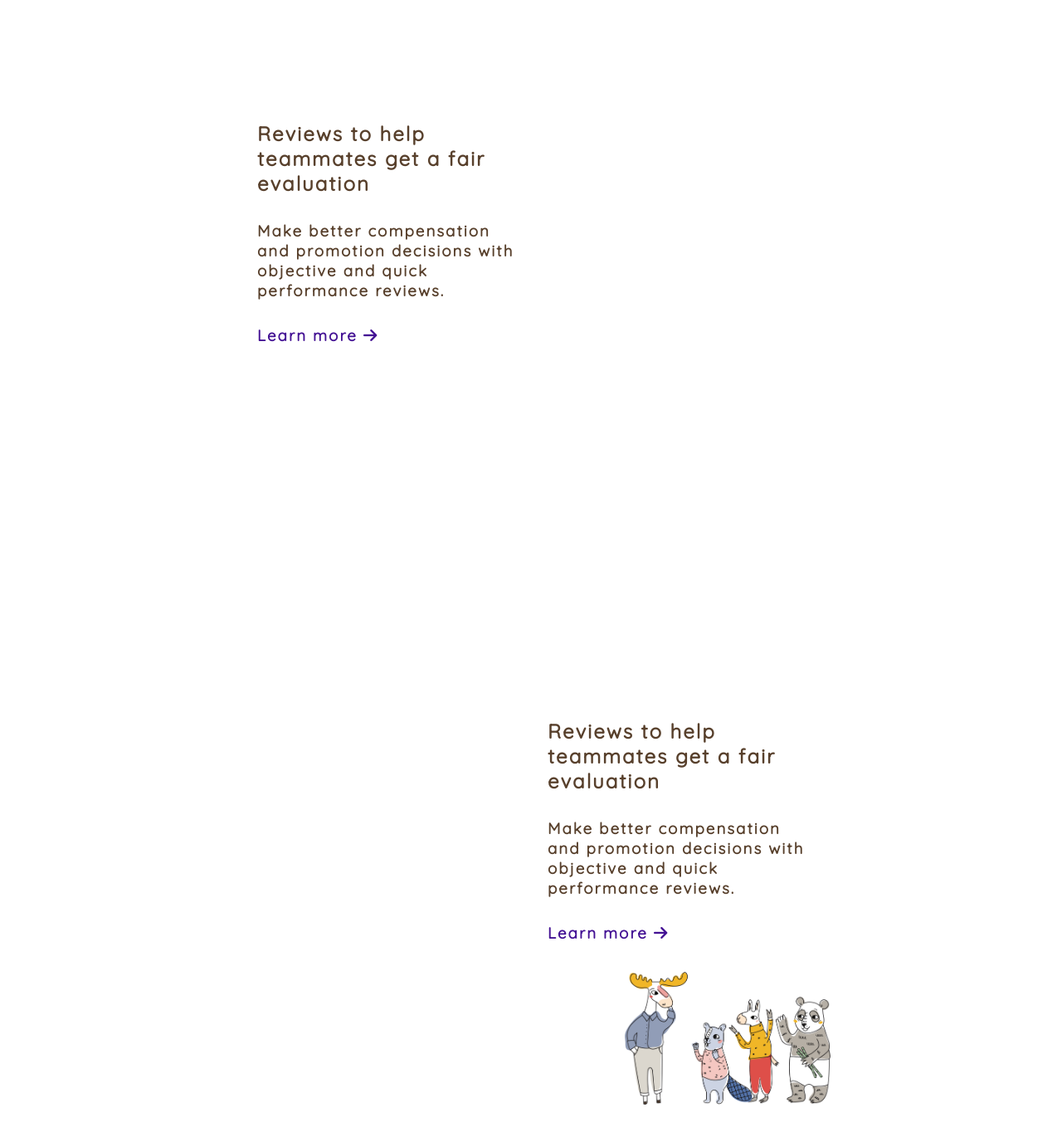
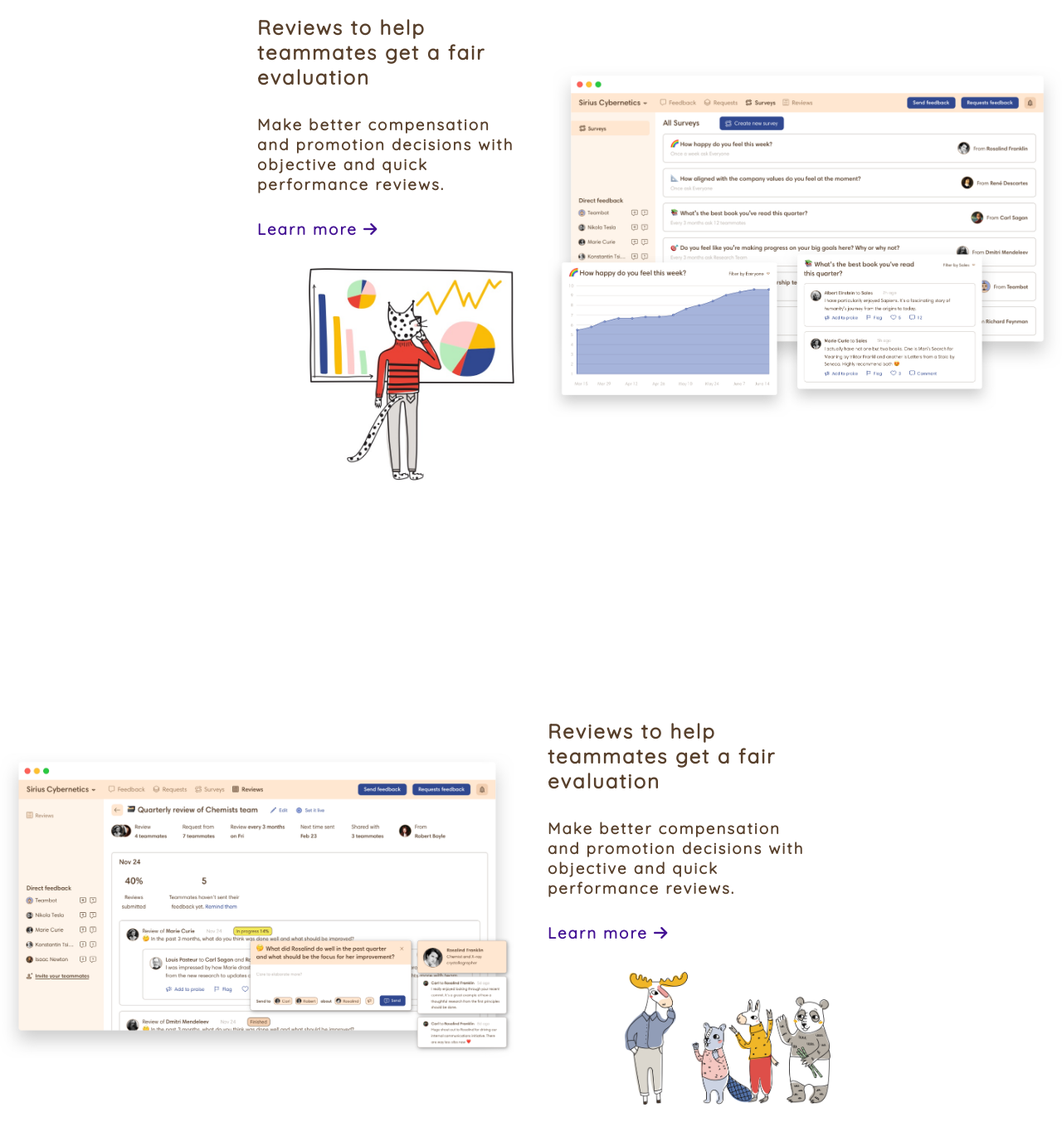
Before and after one commit to Jasmin-Mediani/node-sass-teambit, a website: page index.html in a window 1280 px wide. Shown: the part 3789-5159 px from the top of the page at 83% size. Drawn offline with Linux system fonts and the light colour scheme; the site is published under a folder, as on GitHub Pages, so addresses that start at the root find nothing.

Commit message:
sistemati 3 slash

```diff
--- a/index.html
+++ b/index.html
@@ -130,15 +130,15 @@
             <h3>
               <a href="">Learn more <i class="fas fa-arrow-right"></i></a>
             </h3>
-            <img src="/img/insights.jpg" alt="" />
+            <img src="img/insights.jpg" alt="" />
           </div>
           <div class="contenitore contenitore-dx">
-            <img src="/img/employee-survey.jpg" alt="" />
+            <img src="img/employee-survey.jpg" alt="" />
           </div>
         </div>
         <div class="sottosezione sottosezione3">
           <div class="contenitore contenitore-sx">
-            <img src="/img/performance-review.jpg" alt="" />
+            <img src="img/performance-review.jpg" alt="" />
           </div>
           <div class="contenitore contenitore-dx">
             <h2>Reviews to help teammates get a fair evaluation</h2>
```
